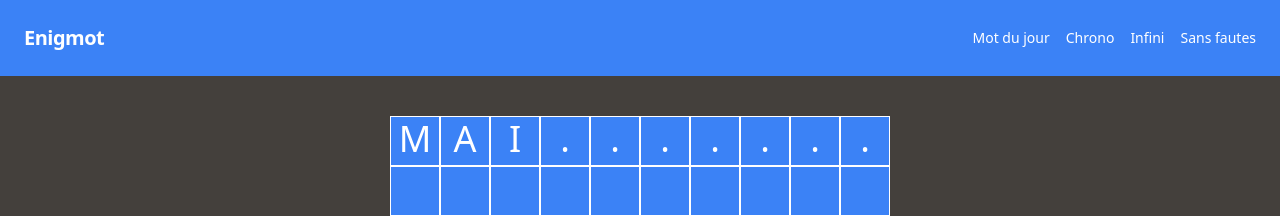
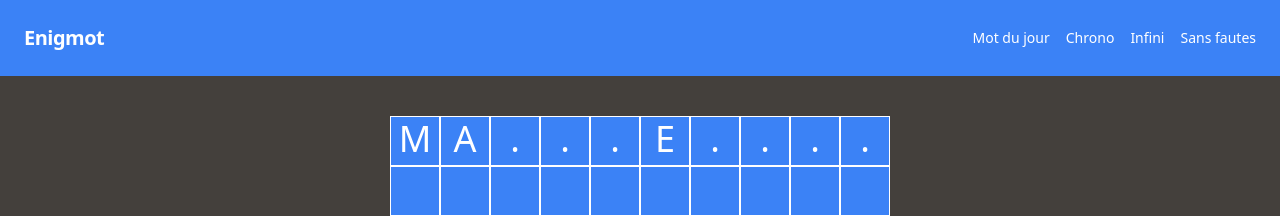
Before and after one commit to jbreuil/enigmot, a Vue app: page /daily in a window 1280 px wide. Shown: the top 216 px of the page. Built offline with nearby package versions, Linux system fonts and the light colour scheme; what @vueuse/head would draw is missing.

Commit message:
start adding verification logic

```diff
--- a/src/components/GameBoard.vue
+++ b/src/components/GameBoard.vue
@@ -3,14 +3,16 @@
         <div class="flex justify-center" v-for="(row, rowIndex) in board" :key="rowIndex">
             <div
                 class="tile"
-                v-for="(letter, letterIndex) in row"
-                :key="'letter' + letterIndex"
-            >{{ letter }}</div>
+                :class="classTile(tile)"
+                v-for="(tile, tileIndex) in row"
+                :key="'tile' + tileIndex"
+            >{{ tile.letter }}</div>
         </div>
     </div>
 </template>
 <script setup lang="ts">
 import { computed, onUnmounted, PropType, ref } from 'vue';
+import { Tile, TileStatus } from '@/types'
 
 const props = defineProps({
     correctWord: {
@@ -47,32 +49,84 @@ const emit = defineEmits<{
 }>()
 
 const allowInput = ref(true)
-const board = ref<string[][]>([])
+const board = ref<Tile[][]>([])
 const tileIndex = ref(0)
 const rowIndex = ref(0)
+// wordLength
+const wordLength = computed(() => {
+    return props.correctWord.length
+})
+// min index to be erased by backspace
 const minTileIndex = computed(() => {
     return props.motusMode ? 1 : 0
 })
+// first index to be completed when typing on new line
+const startTileIndex = computed(() => {
+    if (props.motusMode) return 1
+    const firstNotGuessed = currentGuessed.value.find((guessedIndex, findIndex) => {
+        return guessedIndex !== findIndex
+    })
+    if (firstNotGuessed) {
+        if (firstNotGuessed === 0) {
+            return 1
+        } else {
+            return currentGuessed.value[currentGuessed.value.indexOf(firstNotGuessed) - 1] + 1
+        }
+    }
+    return currentGuessed.value.length
+
+})
+// indexes of letters to print on new lines
+const currentGuessed = computed(() => {
+    if (rowIndex.value === 0) {
+        return props.hints
+    } else {
+        const indexes: number[] = []
+        for (let index = 0; index < wordLength.value; index++) {
+            if (board.value[rowIndex.value - 1][index].status === TileStatus.CORRECT
+                || props.hints.includes(index)) {
+                indexes.push(index)
+            }
+        }
+        return indexes
+    }
+})
+const currentRow = computed(() => {
+    return board.value[rowIndex.value]
+})
+function classTile(tile: Tile) {
+    return {
+        'tile-red': tile.status === TileStatus.CORRECT,
+        'tile-yellow': tile.status === TileStatus.PRESENT
+    }
+}
 
 
 // init empty rows
 for (let emptyRowIndex = 0; emptyRowIndex < props.maxTries; emptyRowIndex++) {
-    board.value.push(new Array<string>(props.correctWord.length))
+    board.value.push(new Array<Tile>(wordLength.value).fill({
+        letter: '',
+        status: TileStatus.INITIAL
+    }))
 }
 // init first line
-initRowWithHints()
+initRow()
 
-function initRowWithHints() {
-    for (let letterIndex = 0; letterIndex < props.correctWord.length; letterIndex++) {
-        if (props.hints.includes(letterIndex)) {
-            board.value[rowIndex.value][letterIndex] = props.correctWord[letterIndex]
-            if (letterIndex === tileIndex.value) {
-                tileIndex.value++
+function initRow() {
+    for (let letterIndex = 0; letterIndex < wordLength.value; letterIndex++) {
+        if (currentGuessed.value.includes(letterIndex)) {
+            currentRow.value[letterIndex] = {
+                letter: props.correctWord[letterIndex],
+                status: TileStatus.INITIAL
             }
         } else {
-            board.value[rowIndex.value][letterIndex] = '.'
+            currentRow.value[letterIndex] = {
+                letter: '.',
+                status: TileStatus.INITIAL
+            }
         }
     }
+    tileIndex.value = startTileIndex.value
 }
 
 function onKeyUp({ key }: { key: string }) {
@@ -98,8 +152,8 @@ function onKeyUp({ key }: { key: string }) {
 // key action handlers
 function addLetter(key: string) {
     console.log("addLetter ", key)
-    if (tileIndex.value < props.correctWord.length) {
-        board.value[rowIndex.value][tileIndex.value] = key.toUpperCase()
+    if (tileIndex.value < wordLength.value) {
+        currentRow.value[tileIndex.value].letter = key.toUpperCase()
         tileIndex.value++
     }
 }
@@ -107,18 +161,19 @@ function addLetter(key: string) {
 function removeLetter() {
     console.log("removeLetter")
     if (tileIndex.value > minTileIndex.value) {
-        board.value[rowIndex.value][tileIndex.value - 1] = '.'
+        currentRow.value[tileIndex.value - 1].letter = '.'
         tileIndex.value--
     } else {
-        initRowWithHints()
+        initRow()
     }
 }
 
 function guessWord() {
     console.log("guessWord")
-    if (tileIndex.value === props.correctWord.length) {
+    if (tileIndex.value === wordLength.value) {
         allowInput.value = false
-        if (board.value[rowIndex.value].join('') === props.correctWord.toUpperCase()) {
+        parseRow()
+        if (currentRow.value.every((tile) => tile.status === TileStatus.CORRECT)) {
             console.log("Bravo")
             emit('win', rowIndex.value + 1)
         } else {
@@ -128,13 +183,32 @@ function guessWord() {
             } else {
                 rowIndex.value++
                 tileIndex.value = 0
-                initRowWithHints()
+                initRow()
                 allowInput.value = true
             }
         }
     } else {
         // todo animation shake
     }
+}
+
+function parseRow() {
+    // we need to check only the correct one first in order to avoid flagging
+    // present on letter that are a duplicate of a correct one
+    const lettersFromCorrectWord: (string | null)[] = props.correctWord.split('')
+    currentRow.value.forEach((tile, parseIndex) => {
+        if (tile.letter === lettersFromCorrectWord[parseIndex]) {
+            tile.status = TileStatus.CORRECT
+            lettersFromCorrectWord[parseIndex] = null
+        }
+    })
+    // now check for present with the remaining letters
+    currentRow.value.forEach((tile) => {
+        if (tile.status === TileStatus.INITIAL && lettersFromCorrectWord.includes(tile.letter)) {
+            tile.status = TileStatus.PRESENT
+            lettersFromCorrectWord[lettersFromCorrectWord.indexOf(tile.letter)] = null
+        }
+    })
 }
 
 // listen to keyboard
@@ -158,4 +232,12 @@ onUnmounted(() => {
     @apply flex justify-center items-center;
     @apply pb-1;
 }
+
+.tile-red {
+    @apply bg-red-500;
+}
+
+.tile-yellow {
+    @apply bg-yellow-500;
+}
 </style>
--- a/src/pages/ChallengeDaily.vue
+++ b/src/pages/ChallengeDaily.vue
@@ -1,5 +1,5 @@
 <template>
-    <GameBoard correctWord="MAINTENANT" :hints="[0, 1, 2]" :maxTries="5" :motusMode="false" />
+    <GameBoard correctWord="MAINTENANT" :hints="[0, 1, 5]" :maxTries="5" :motusMode="false" />
 </template>
 <script setup lang="ts">
 import GameBoard from '@/components/GameBoard.vue'
--- /dev/null
+++ b/src/types.ts
@@ -0,0 +1,12 @@
+export const enum TileStatus {
+    INITIAL = '',
+    ABSENT = 'absent',
+    PRESENT = 'present',
+    CORRECT = 'correct',
+    HYBRID = 'hybrid'
+}
+
+export interface Tile {
+    letter: string;
+    status: TileStatus;
+}
```
